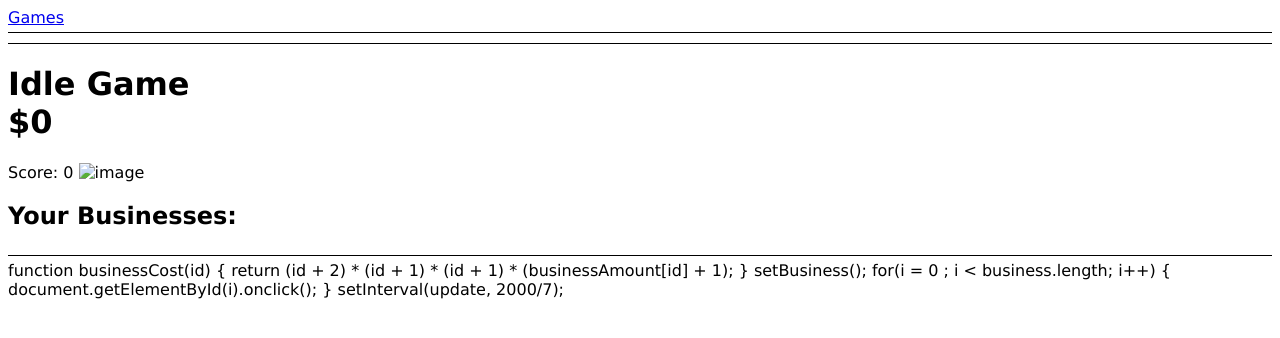
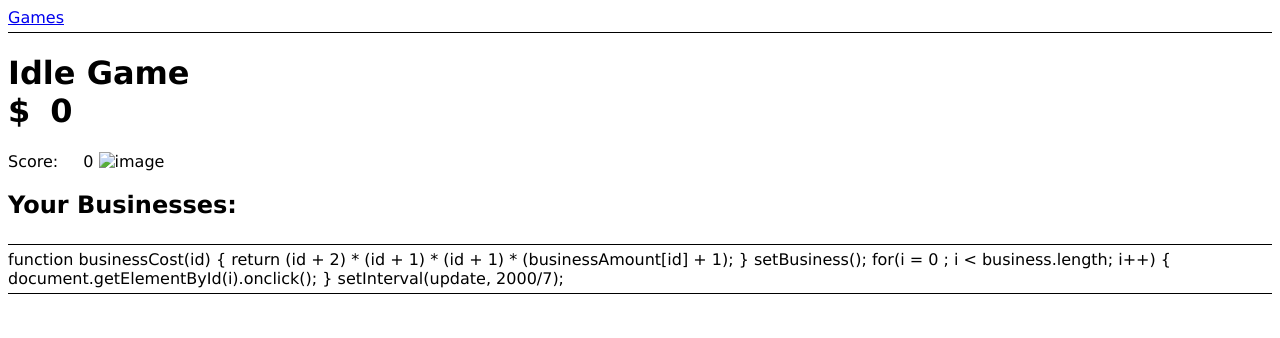
Before and after one commit to bglabman/bglabman.github.io, a Jekyll site: the page idle.html, which Jekyll copies as it is, in a window 1280 px wide. Shown: the top 338 px of the page. Built offline with Jekyll 4.4.1, drawn with Linux system fonts in a browser that asks for light colours.

Commit message:
Update idle.html

```diff
--- a/idle.html
+++ b/idle.html
@@ -27,7 +27,7 @@
 
 <div id="header">
     <div id="nav"><a href="https://bglabman.github.io/games">Games</a>
-        </div></div>
+        </div>
 
 <h1>Idle Game<br> $<span id="goldTxt">0</span></h1>
 Score: <span class="score-value">0</span>
@@ -137,6 +137,3 @@
 setInterval(update, 2000/7);
 
 </script>
-</div>
-</body>
-</html>
```
